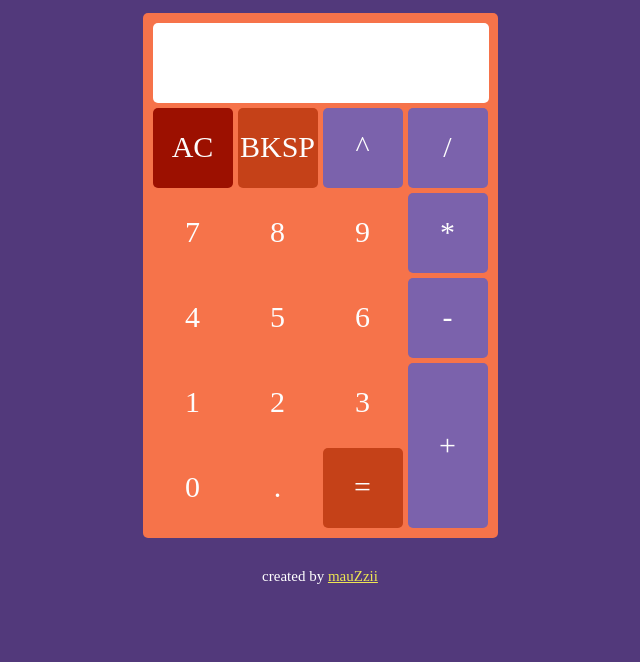
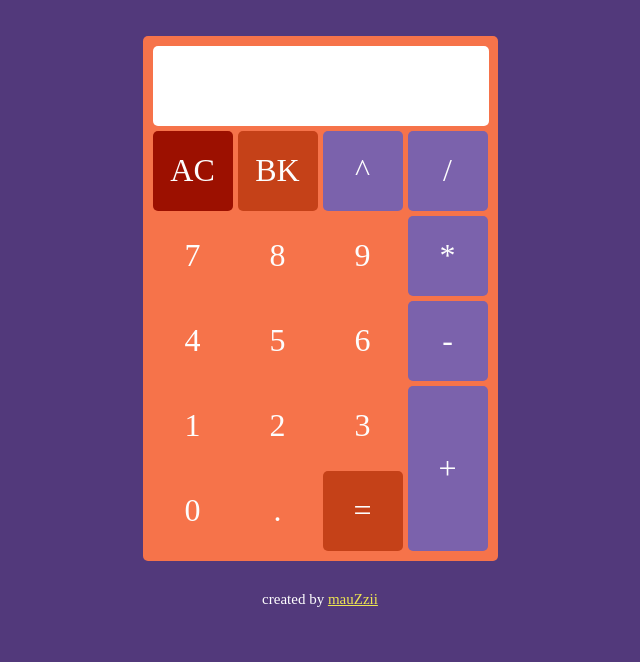
Before and after one commit to mauZzii/calculator, a plain HTML site: page index.html in a window 1280 px wide. Shown: the part 138-800 px from the top of the page, without its empty margins (320-960 px from the left). Drawn offline with Linux system fonts and the light colour scheme; a web font is replaced by a local one.

Commit message:
changed BKSP to BK and adjusted some sizing

```diff
--- a/css/style.css
+++ b/css/style.css
@@ -6,7 +6,7 @@ body {
     background-color: #52397b;
     color: #5d5d5d;
     font-family: 'Bruno Ace SC';
-    font-size: 22px;
+    font-size: 2rem;
     display: flex;
     flex-direction: column;
     justify-content: center;
@@ -84,7 +84,7 @@ button:focus {
     display: flex;
     align-items: center;
     justify-content: center;
-    font-size: 30px;
+    font-size: 2rem;
     color: #FDFDFD;
     border: none;
     border-radius: 5px;
--- a/index.html
+++ b/index.html
@@ -32,7 +32,7 @@
             <button class="symbol" id="decimal">.</button>
 
             <button class="symbol" id="clear">AC</button>
-            <button class="symbol" id="backspace">BKSP</button>
+            <button class="symbol" id="backspace">BK</button>
             <button class="symbol operator" id="addition">+</button>
             <button class="symbol operator" id="subtraction">-</button>
             <button class="symbol operator" id="multiply">*</button>
```
